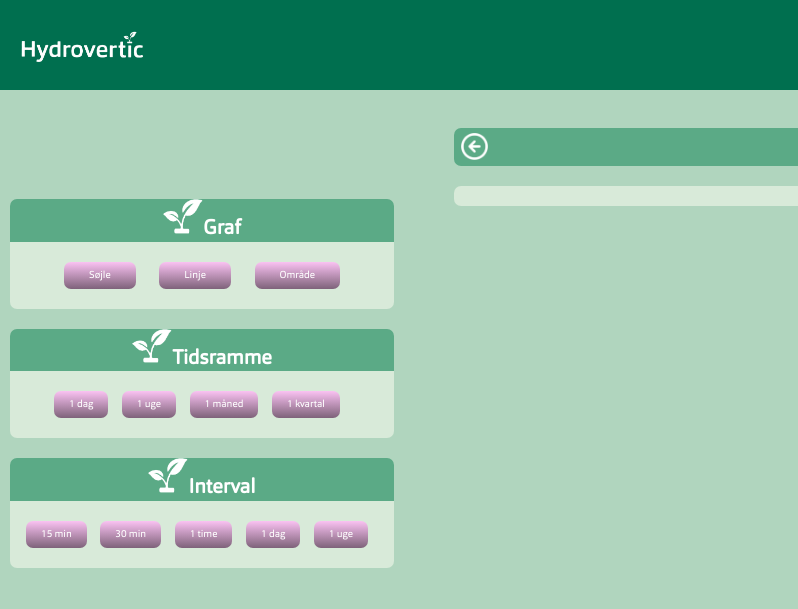
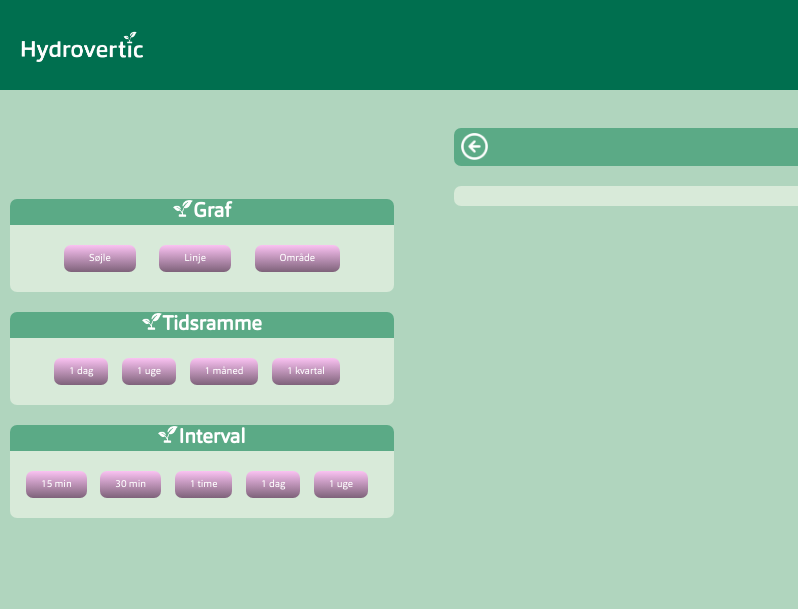
Before and after one commit to faustfino/hydrovertic, a plain HTML site: page pages/waterph.html in a window 1280 px wide. Shown: the full height of the page, 0-798 px from the left. Drawn offline with Linux system fonts and the light colour scheme.

Commit message:
Update style.css

```diff
--- a/style.css
+++ b/style.css
@@ -399,10 +399,6 @@ vertical-align: middle;
     width: 12%;
   }
 
-    #whiteleaves {
-  width: 40px;
-}
-
 
   /* BOKSE */
   #main-holder > * {
```
